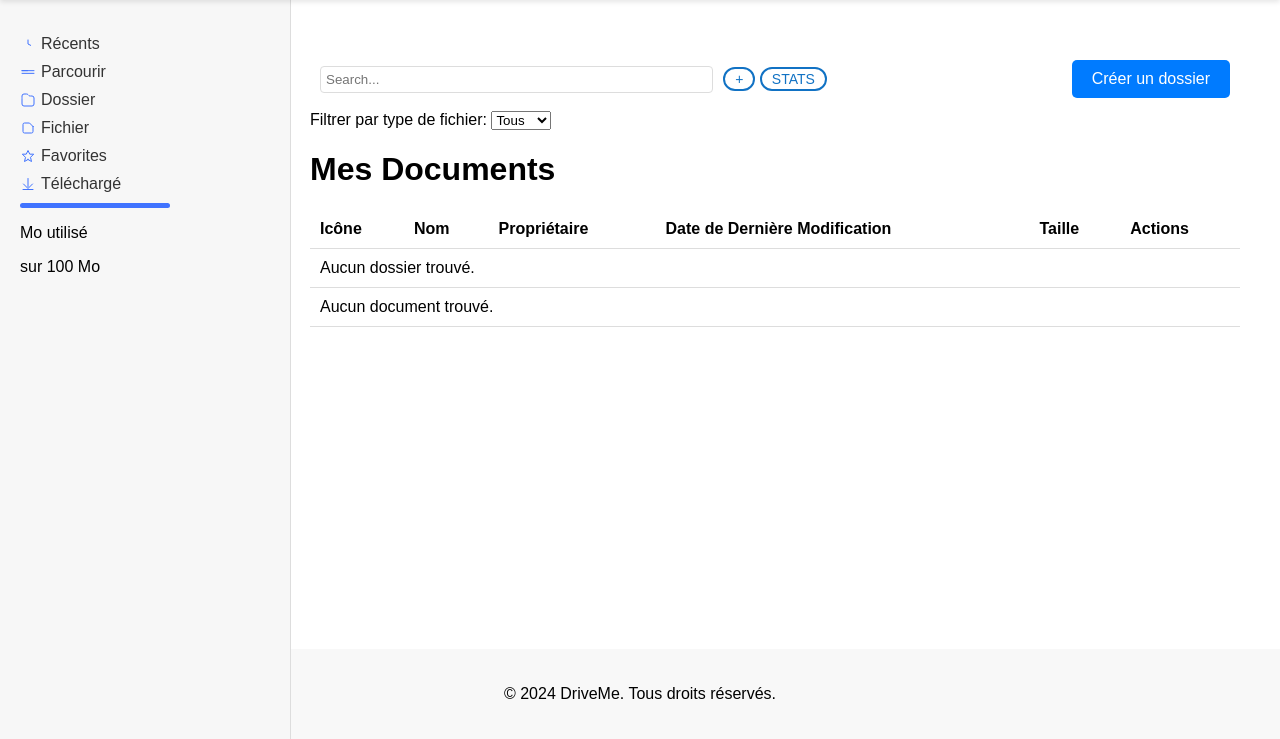
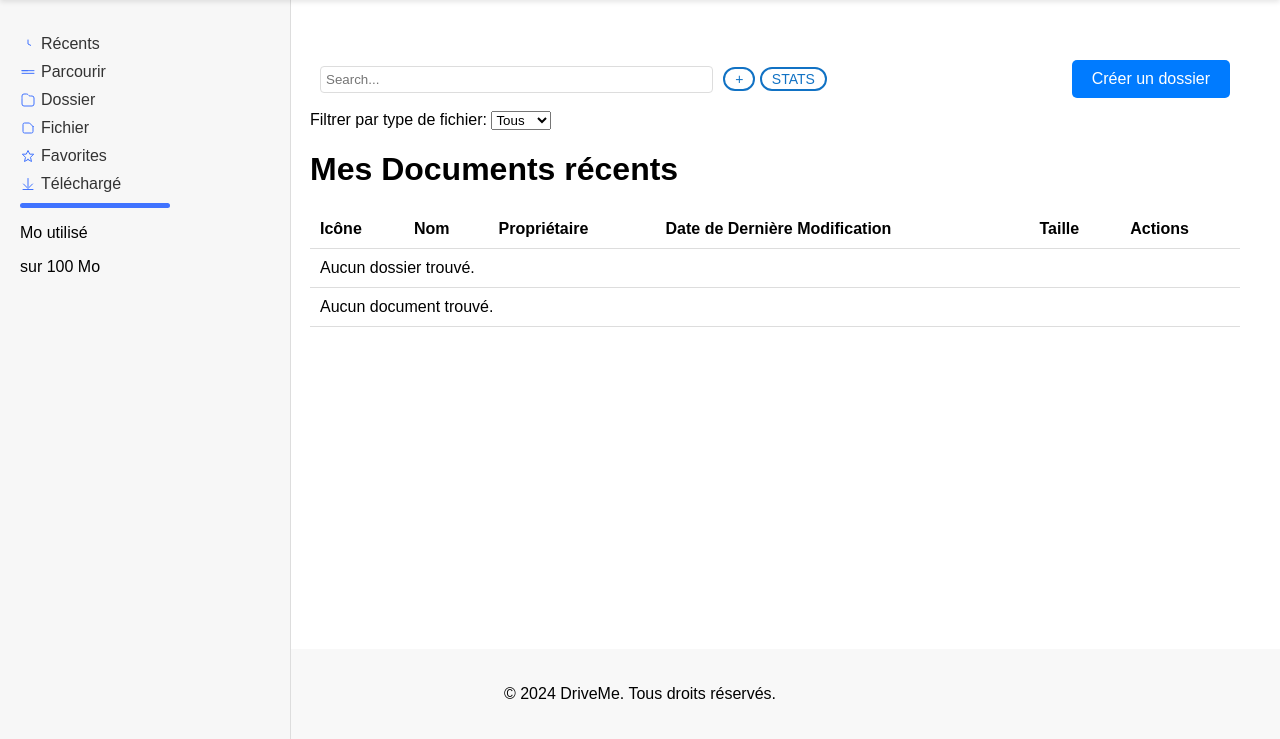
Before and after one commit to Romaindujardin/DriveMe, a Django app: page /main/ in a window 1280 px wide. Shown: the part 61-800 px from the top of the page. Run offline with Django 5.2, Linux system fonts and the light colour scheme; a user stored in the database is signed in.

Commit message:
fix some bug

```diff
--- a/drive/templates/main.html
+++ b/drive/templates/main.html
@@ -157,7 +157,7 @@
           <!-- Ajoutez d'autres types de fichiers si nécessaire -->
       </select>
     </div>
-  <h1>Mes Documents</h1>
+  <h1>Mes Documents récents</h1>
 <!--Tr pour la ligne td pour la colone-->
   <table id="document-table">
     <thead>
```
Also changed, not shown: db.sqlite3.
